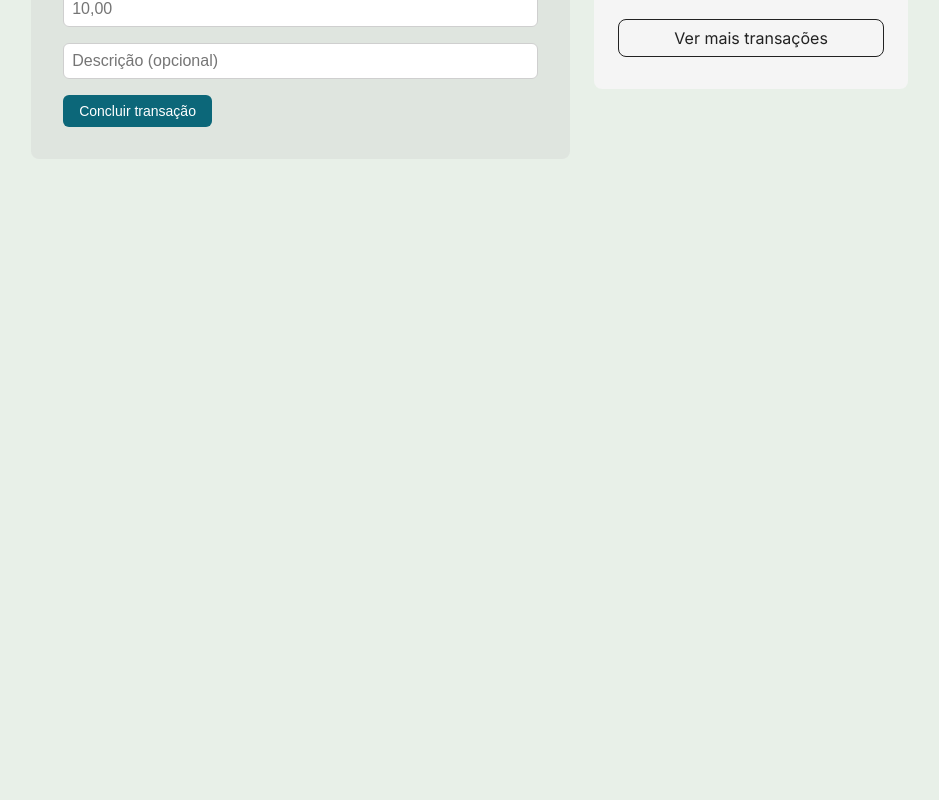
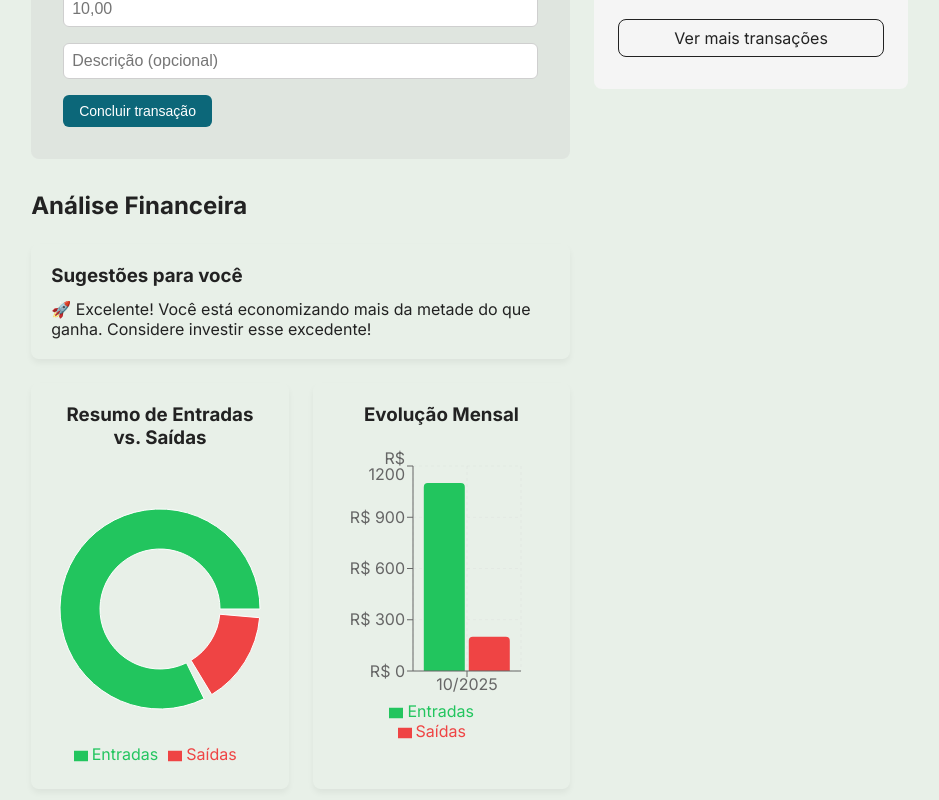
Before and after one commit to JoaovrCandido/tech-challenge-fase-04, a Next.js app: page / in a window 1280 px wide. Shown: the part 482-1282 px from the top of the page, without its empty margins (283-1222 px from the left). Before the commit the page ends 800 px from the top, so only its background shows below. Built offline with nearby package versions, Linux system fonts and the light colour scheme.

Commit message:
Implementando dashboard financeiro

```diff
--- a/app/page.tsx
+++ b/app/page.tsx
@@ -23,6 +23,12 @@ import style from "./home.module.css";
 const NewTransaction = dynamic(() => import("../components/NewTransaction/NewTransaction"), {
   ssr: false, // Modais não precisam ser renderizados no servidor, economiza processamento!
 });
+
+// Importando o Dashboard de forma "preguiçosa" para não pesar o carregamento da Home
+const DashboardContainer = dynamic(
+  () => import("@/components/DashboardContainer/DashboardContainer"),
+  { ssr: false }
+);
 
 export default function Home() {
   const [type, setType] = useState<TransactionType>("");
@@ -98,6 +104,11 @@ export default function Home() {
           onSubmit={handleSubmit}
           disabled={isCreating}
         />
+
+        {/* O Dashboard de análise financeira sendo renderizado aqui com Lazy Loading! */}
+        <div style={{ marginTop: "32px", width: "100%" }}>
+          <DashboardContainer />
+        </div>
       </div>
 
       <aside className={style.transactionsPanel}>
--- /dev/null
+++ b/components/DashboardContainer/DashboardContainer.module.css
@@ -0,0 +1,60 @@
+.dashboardWrapper {
+  display: flex;
+  flex-direction: column;
+  gap: 24px;
+  width: 100%;
+}
+
+.title {
+  font-size: 1.5rem;
+  color: var(--text-color);
+}
+
+.suggestionsCard {
+  background-color: var(--bg-box);
+  padding: 20px;
+  border-radius: 8px;
+  box-shadow: 0 4px 6px rgba(0, 0, 0, 0.05);
+}
+
+.suggestionsCard h3 {
+  margin-bottom: 12px;
+  color: var(--primary-color);
+}
+
+.suggestionsCard ul {
+  list-style-type: none;
+  padding: 0;
+  display: flex;
+  flex-direction: column;
+  gap: 8px;
+}
+
+.chartsGrid {
+  display: grid;
+  grid-template-columns: 1fr;
+  gap: 24px;
+}
+
+@media (min-width: 1024px) {
+  .chartsGrid {
+    grid-template-columns: 1fr 1fr;
+  }
+}
+
+.chartBox {
+  background-color: var(--bg-box);
+  padding: 20px;
+  border-radius: 8px;
+  box-shadow: 0 4px 6px rgba(0, 0, 0, 0.05);
+  display: flex;
+  flex-direction: column;
+  align-items: center;
+}
+
+.chartBox h3 {
+  margin-bottom: 20px;
+  text-align: center;
+  width: 100%;
+  color: var(--text-color);
+}
--- /dev/null
+++ b/components/DashboardContainer/DashboardContainer.tsx
@@ -0,0 +1,164 @@
+"use client";
+
+import { useMemo } from "react";
+import {
+  BarChart,
+  Bar,
+  XAxis,
+  YAxis,
+  CartesianGrid,
+  Tooltip,
+  Legend,
+  ResponsiveContainer,
+  PieChart,
+  Pie,
+  Cell,
+} from "recharts";
+
+import { useGetTransactions } from "@/hooks/useTransactions";
+import { formatCurrency } from "@/utils/formatters";
+import Loading from "../Loading/Loading";
+
+import style from "./DashboardContainer.module.css";
+
+// Cores para os gráficos
+const COLORS = {
+  income: "#22c55e", // Verde para depósitos
+  outcome: "#ef4444", // Vermelho para transferências/saídas
+};
+
+export default function DashboardContainer() {
+  const { data: transactions, isLoading, error } = useGetTransactions();
+
+  // 1. Lógica Derivada: Processamento dos dados para os Gráficos
+  const { pieData, barData, summary, suggestions } = useMemo(() => {
+    if (!transactions || transactions.length === 0) {
+      return { pieData: [], barData: [], summary: { income: 0, outcome: 0 }, suggestions: [] };
+    }
+
+    let totalIncome = 0;
+    let totalOutcome = 0;
+    const monthlyGroups: Record<string, { name: string; Entradas: number; Saídas: number }> = {};
+
+    transactions.forEach((t) => {
+      // Cálculo do Total
+      if (t.type === "deposito") {
+        totalIncome += t.value;
+      } else if (t.type === "transferencia") {
+        totalOutcome += t.value;
+      }
+
+      // Agrupamento por Mês/Ano (ex: "2026-05")
+      const [year, month] = t.date.split("-");
+      const monthKey = `${year}-${month}`;
+      const displayMonth = `${month}/${year}`;
+
+      if (!monthlyGroups[monthKey]) {
+        monthlyGroups[monthKey] = { name: displayMonth, Entradas: 0, Saídas: 0 };
+      }
+
+      if (t.type === "deposito") {
+        monthlyGroups[monthKey].Entradas += t.value;
+      } else if (t.type === "transferencia") {
+        monthlyGroups[monthKey].Saídas += t.value;
+      }
+    });
+
+    // Dados para o Gráfico de Pizza (Total consolidado)
+    const processedPieData = [
+      { name: "Entradas", value: totalIncome, fill: COLORS.income },
+      { name: "Saídas", value: totalOutcome, fill: COLORS.outcome },
+    ];
+
+    // Dados para o Gráfico de Barras (Ordenado cronologicamente)
+    const processedBarData = Object.keys(monthlyGroups)
+      .sort() // Ordena as chaves AAAA-MM
+      .map((key) => monthlyGroups[key]);
+
+    // 2. Motor de Sugestões Inteligentes
+    const generatedSuggestions = [];
+
+    if (totalOutcome > totalIncome) {
+      generatedSuggestions.push("⚠️ Atenção: Suas despesas ultrapassaram suas receitas. Revise seus gastos deste período.");
+    } else if (totalOutcome > totalIncome * 0.8) {
+      generatedSuggestions.push("💡 Alerta: Você gastou mais de 80% do que ganhou. Tente reduzir gastos não essenciais para aumentar sua reserva.");
+    } else if (totalIncome > 0 && totalOutcome < totalIncome * 0.5) {
+      generatedSuggestions.push("🚀 Excelente! Você está economizando mais da metade do que ganha. Considere investir esse excedente!");
+    } else if (totalIncome > 0) {
+      generatedSuggestions.push("✅ Suas finanças estão equilibradas. Continue acompanhando seus gastos.");
+    }
+
+    return {
+      pieData: processedPieData,
+      barData: processedBarData,
+      summary: { income: totalIncome, outcome: totalOutcome },
+      suggestions: generatedSuggestions,
+    };
+  }, [transactions]);
+
+  if (isLoading) return <Loading />;
+  if (error) return <p>Erro ao carregar os dados do dashboard.</p>;
+  if (!transactions || transactions.length === 0) return <p>Nenhuma transação para analisar.</p>;
+
+  return (
+    <div className={style.dashboardWrapper}>
+      <h2 className={style.title}>Análise Financeira</h2>
+
+      {/* Seção de Sugestões Inteligentes */}
+      <div className={style.suggestionsCard}>
+        <h3>Sugestões para você</h3>
+        <ul>
+          {suggestions.map((sug, index) => (
+            <li key={index}>{sug}</li>
+          ))}
+        </ul>
+      </div>
+
+      <div className={style.chartsGrid}>
+        {/* Gráfico 1: Entradas vs Saídas */}
+        <div className={style.chartBox}>
+          <h3>Resumo de Entradas vs. Saídas</h3>
+          <div style={{ width: "100%", height: 300 }}>
+            <ResponsiveContainer>
+              <PieChart>
+                <Pie
+                  data={pieData}
+                  cx="50%"
+                  cy="50%"
+                  innerRadius={60}
+                  outerRadius={100}
+                  paddingAngle={5}
+                  dataKey="value"
+                >
+                  {pieData.map((entry, index) => (
+                    <Cell key={`cell-${index}`} fill={entry.fill} />
+                  ))}
+                </Pie>
+                <Tooltip formatter={(value: number) => formatCurrency(value)} />
+                <Legend />
+              </PieChart>
+            </ResponsiveContainer>
+          </div>
+        </div>
+
+        {/* Gráfico 2: Evolução Mensal */}
+        <div className={style.chartBox}>
+          <h3>Evolução Mensal</h3>
+          <div style={{ width: "100%", height: 300 }}>
+            <ResponsiveContainer>
+              <BarChart data={barData} margin={{ top: 20, right: 30, left: 20, bottom: 5 }}>
+                <CartesianGrid strokeDasharray="3 3" opacity={0.2} />
+                <XAxis dataKey="name" />
+                <YAxis tickFormatter={(value) => `R$ ${value}`} />
+                <Tooltip formatter={(value: number) => formatCurrency(value)} />
+                <Legend />
+                <Bar dataKey="Entradas" fill={COLORS.income} radius={[4, 4, 0, 0]} />
+                <Bar dataKey="Saídas" fill={COLORS.outcome} radius={[4, 4, 0, 0]} />
+              </BarChart>
+            </ResponsiveContainer>
+          </div>
+        </div>
+      </div>
+    </div>
+  );
+}
--- a/package.json
+++ b/package.json
@@ -11,9 +11,12 @@
     "build-storybook": "storybook build"
   },
   "dependencies": {
+    "@tanstack/react-query": "^5.100.9",
+    "@tanstack/react-query-devtools": "^5.100.9",
     "next": "15.5.5",
     "react": "19.1.0",
     "react-dom": "19.1.0",
+    "recharts": "^3.8.1",
     "swr": "^2.3.6"
   },
   "devDependencies": {
```
Also changed, not shown: 1 other file (tests, documents, lock files or other folders).
